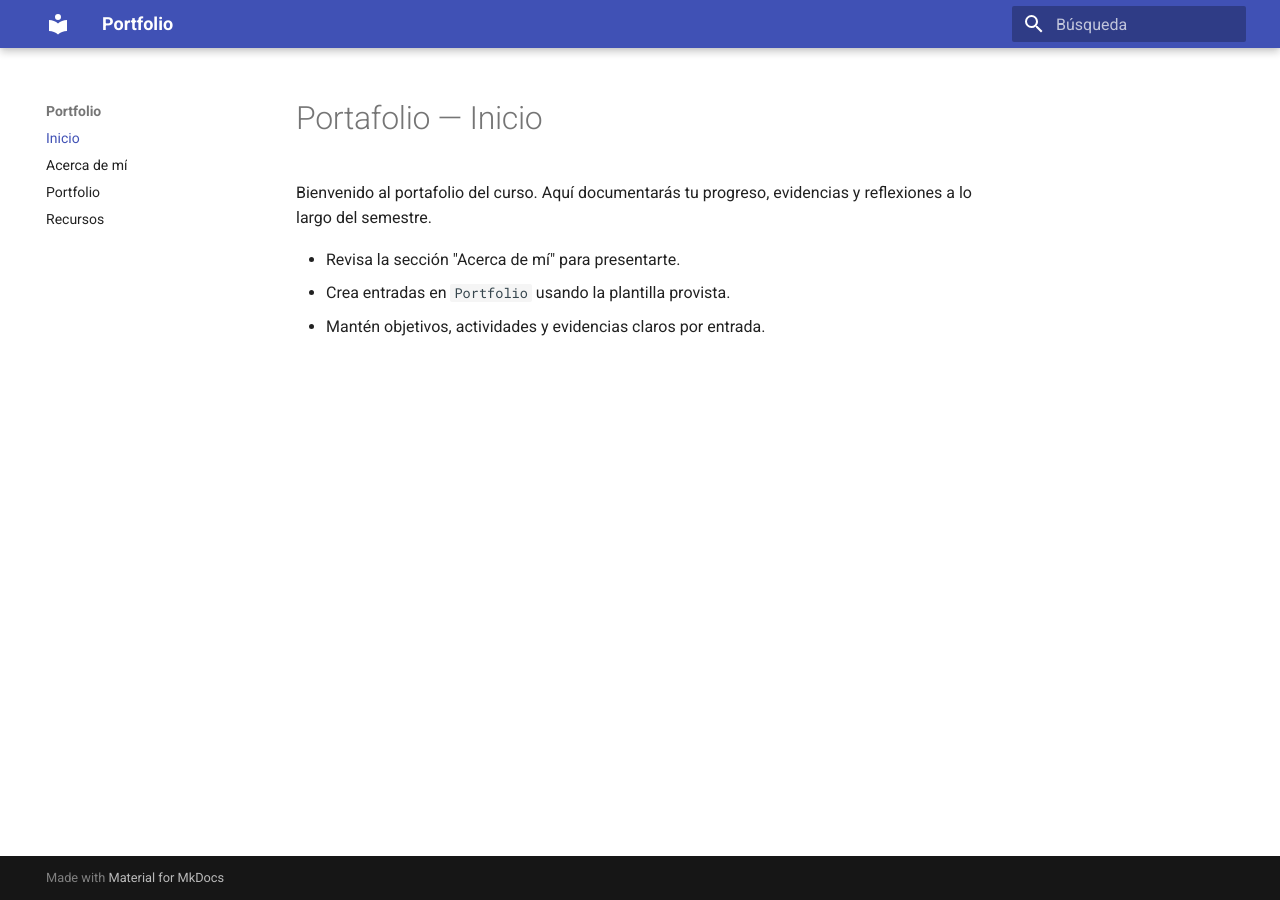
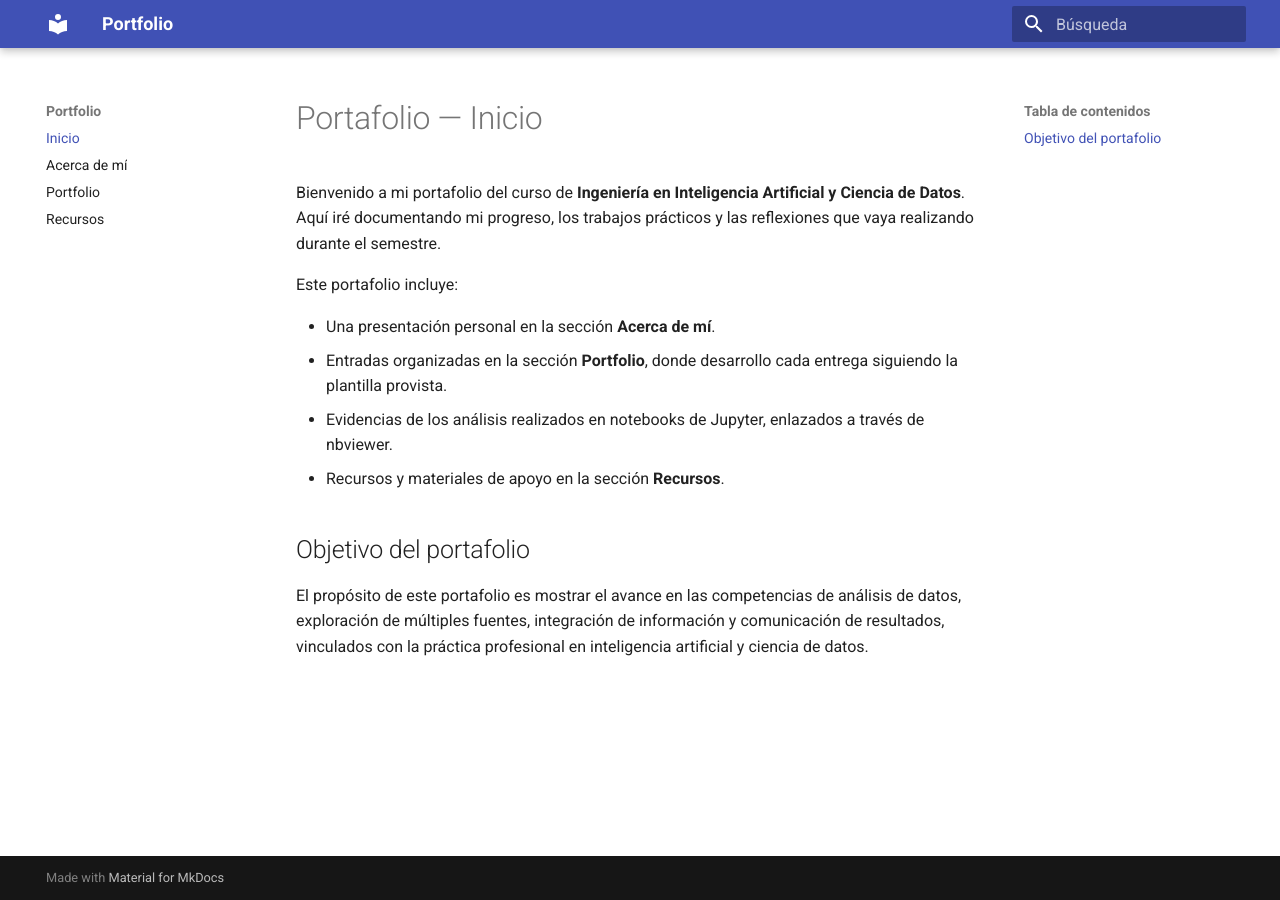
Before and after one commit to naguer019/IA-portfolio, an MkDocs documentation site: the page built from docs/index.md, in a window 1280 px wide. Built offline with MkDocs 1.6.1 and Material for MkDocs 9.7.7, drawn with Linux system fonts in a browser that asks for light colours.

Commit message:
Update index.md

```diff
--- a/docs/index.md
+++ b/docs/index.md
@@ -5,9 +5,15 @@ date: 2025-01-01
 
 # Portafolio — Inicio
 
-Bienvenido al portafolio del curso. Aquí documentarás tu progreso,
-evidencias y reflexiones a lo largo del semestre.
+Bienvenido a mi portafolio del curso de **Ingeniería en Inteligencia Artificial y Ciencia de Datos**.
+Aquí iré documentando mi progreso, los trabajos prácticos y las reflexiones que vaya realizando durante el semestre.
 
-- Revisa la sección "Acerca de mí" para presentarte.
-- Crea entradas en `Portfolio` usando la plantilla provista.
-- Mantén objetivos, actividades y evidencias claros por entrada.
+Este portafolio incluye:
+
+- Una presentación personal en la sección **Acerca de mí**.
+- Entradas organizadas en la sección **Portfolio**, donde desarrollo cada entrega siguiendo la plantilla provista.
+- Evidencias de los análisis realizados en notebooks de Jupyter, enlazados a través de nbviewer.
+- Recursos y materiales de apoyo en la sección **Recursos**.
+
+## Objetivo del portafolio
+El propósito de este portafolio es mostrar el avance en las competencias de análisis de datos, exploración de múltiples fuentes, integración de información y comunicación de resultados, vinculados con la práctica profesional en inteligencia artificial y ciencia de datos.
```
